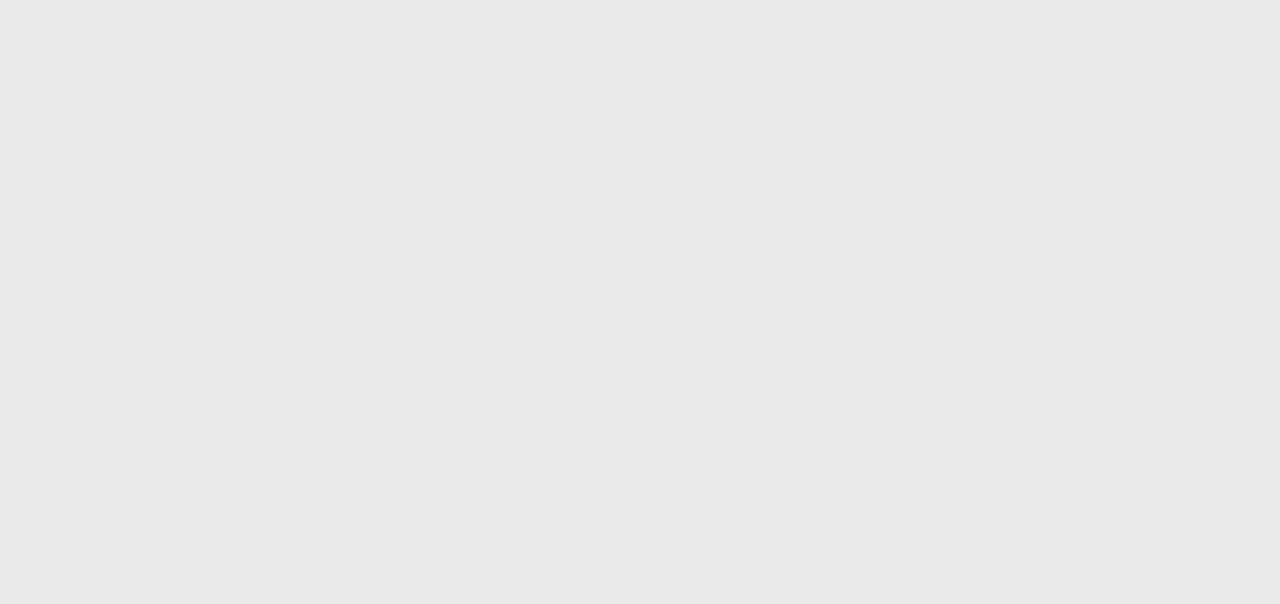
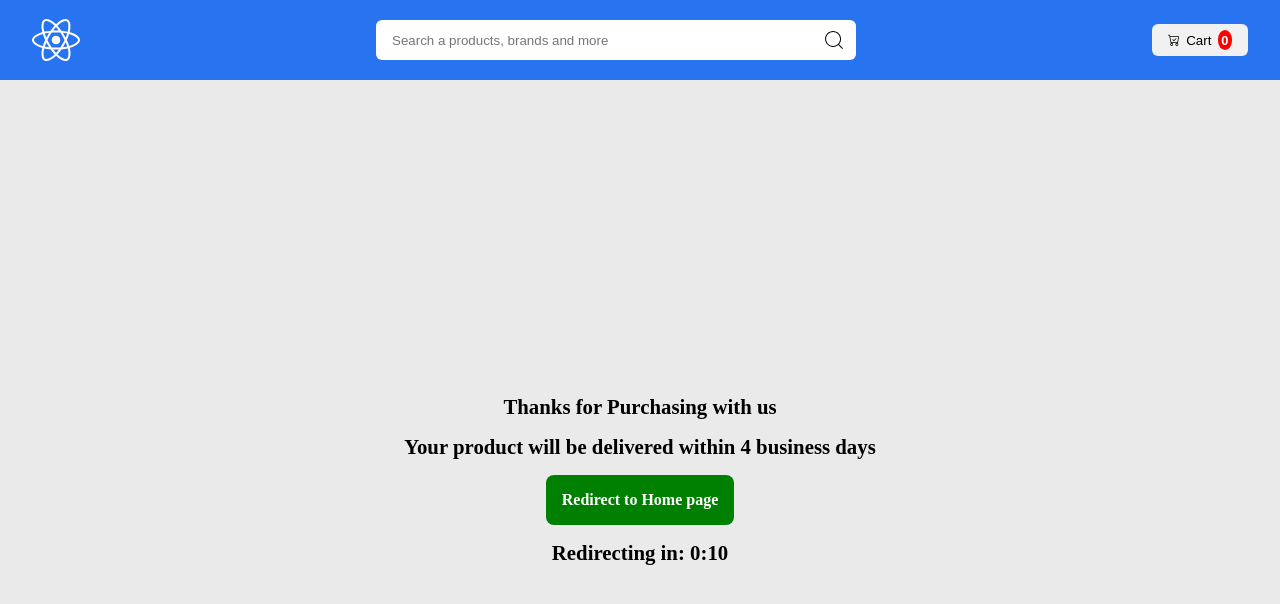
Before and after one commit to murugan-dev/e-commerce-application, a React (Vite) app: page /buy-successful in a window 1280 px wide. Before the commit this address had no page. Shown: the top 604 px of the page. Built offline with nearby package versions, Linux system fonts and the light colour scheme.

Commit message:
Home page response is added

```diff
--- a/index.html
+++ b/index.html
@@ -4,7 +4,7 @@
     <meta charset="UTF-8" />
     <link rel="icon" type="image/svg+xml" href="/vite.svg" />
     <meta name="viewport" content="width=device-width, initial-scale=1.0" />
-    <title>Vite + React + TS</title>
+    <title>E commerce application</title>
 
   </head>
   <body>
--- a/src/pages/BuyNow/index.tsx
+++ b/src/pages/BuyNow/index.tsx
@@ -5,7 +5,7 @@ import React, { useEffect, useState } from "react";
 import { type ProductInfo } from "@/types/types";
 
 // Third party Libraries
-import { useLocation } from "react-router-dom";
+import { useLocation, useNavigate } from "react-router-dom";
 import { useFormik } from "formik";
 
 // Custom Component
@@ -17,6 +17,7 @@ import "./styles.scss";
 
 const BuyNow = () => {
   const location = useLocation();
+  const navigate = useNavigate();
   const { products = [], counts = {} } = location?.state || {};
 
   const [count, setCount] = useState<{ [key: string]: number }>(() => {
@@ -60,6 +61,12 @@ const BuyNow = () => {
     const productCount = count[product.id] || 1;
     return total + productCount * product.price;
   }, 0);
+  const navigateToSuccesfullPage = () =>{
+    const TrueValues = Object.values(formik?.values).filter((item)=> item !== '')
+    if(TrueValues?.length !== 0 && TrueValues?.length === Object.values(formik?.values)?.length){
+      navigate('/buy-successful')
+    }
+  }
 
   useEffect(() => {
     if (Object.keys(counts)) {
@@ -193,7 +200,7 @@ const BuyNow = () => {
             )}
 
         <div className="place-order">
-          <button type="submit">Place Order</button>
+          <button type="submit" onClick={navigateToSuccesfullPage}>Place Order</button>
         </div>
       </form>
     </div>
--- a/src/pages/BuySuccesfull/index.jsx
+++ b/src/pages/BuySuccesfull/index.jsx
@@ -0,0 +1,53 @@
+// React and react related imports
+import React, { useState, useEffect } from 'react';
+
+// Third party libraries
+import { useNavigate } from 'react-router-dom';
+
+// custom component
+import Header from '../Header';
+
+//styles
+import './styles.scss';
+
+const BuySuccesfull = () => {
+    const navigate = useNavigate();
+    const [timeLeft, setTimeLeft] = useState(15);
+    const RedirectToHome = () => {
+        navigate('/');
+    };
+
+    useEffect(() => {
+        if (timeLeft === 0) {
+            RedirectToHome();
+            return;
+        }
+        const intervalId = setInterval(() => {
+            setTimeLeft(timeLeft - 1);
+        }, 1000);
+
+        return () => clearInterval(intervalId);
+    }, [timeLeft, navigate]);
+
+    const formatTime = (time) => {
+        const minutes = Math.floor(time / 60);
+        const seconds = time % 60;
+        return `${minutes}:${seconds < 10 ? '0' : ''}${seconds}`;
+    };
+
+    return (
+        <div>
+            <Header />
+            <div className='contents-container'>
+                <p>Thanks for Purchasing with us</p>
+                <p>Your product will be delivered within 4 business days</p>
+                <button onClick={RedirectToHome}>Redirect to Home page</button>
+                <div className='timer'>
+                    <p>Redirecting in: {formatTime(timeLeft)}</p>
+                </div>
+            </div>
+        </div>
+    );
+};
+
+export default BuySuccesfull;
--- a/src/pages/BuySuccesfull/styles.scss
+++ b/src/pages/BuySuccesfull/styles.scss
@@ -0,0 +1,21 @@
+.contents-container{
+    display: flex;
+    align-items: center;
+    justify-content: center;
+    flex-direction: column;
+    gap: 1rem;
+    height: 100vh;
+    p{
+        font-weight: 600;
+        font-size: 1.3rem;
+    }
+    button{
+        all: unset;
+        cursor: pointer;
+        background-color: green;
+        color: #fff;
+        font-weight: 600;
+        padding: 1rem;
+        border-radius: 0.5rem;
+    }
+}
--- a/src/pages/Header/index.tsx
+++ b/src/pages/Header/index.tsx
@@ -6,8 +6,8 @@ import { type ProductInfo } from '@/types/types';
 
 // Third party libaries
 import { BsCartCheck } from "react-icons/bs";
+import { FaReact } from "react-icons/fa6";
 import { CiSearch } from "react-icons/ci";
-import { SiReactivex } from "react-icons/si";
 import { useNavigate } from 'react-router-dom';
 import { useSelector } from 'react-redux';
 
@@ -24,7 +24,7 @@ function Header() {
   }
   return (
     <header className="header">
-       <SiReactivex className="logo"/>
+       <FaReact className="logo"/>
       <div className="search-box">
 
       <input
--- a/src/pages/Header/style.scss
+++ b/src/pages/Header/style.scss
@@ -54,10 +54,21 @@ header {
   .search {
     border: none;
     height: 2.5rem;
-    width: 30rem;
     padding: 1rem;
     border-radius: 6px;
+}
+
+@media screen and (max-width: 425px) {
+  .search {
+      width: 5.9rem;
   }
+}
+
+@media screen and (min-width: 768px) {
+    .search {
+        width: 30rem;
+    }
+}
   .search:focus {
     outline-color: grey;
   }
--- a/src/pages/Product-card/styles.scss
+++ b/src/pages/Product-card/styles.scss
@@ -1,9 +1,14 @@
 .product-card__container {
   padding: 2rem;
+
   .product-card__grid {
     display: grid;
     grid-template-columns: repeat(auto-fill, minmax(22rem, 1fr));
     row-gap: 1rem;
+  //   @media screen and (max-width: 377px){
+  //   grid-template-columns: repeat(auto-fill, minmax(10rem, 1fr));
+
+  // }
   }
   .product-card__title_header {
     display: flex;
--- a/src/routes/AppRoutes.tsx
+++ b/src/routes/AppRoutes.tsx
@@ -9,6 +9,7 @@ import Home from '@/pages/Home';
 import ViewDetailsPage from '@/pages/view-details-page';
 import YourCarts from '@/pages/Your-carts';
 import BuyNow from '@/pages/BuyNow';
+import BuySuccesfull from '@/pages/BuySuccesfull';
 
 function AppRoutes() {
   return (
@@ -18,6 +19,7 @@ function AppRoutes() {
           <Route path="/view-details" element={<ViewDetailsPage />} />
           <Route path="/your-carts" element={<YourCarts />} />
           <Route path="/buy-now" element={<BuyNow />} />
+          <Route path="/buy-successful" element={<BuySuccesfull />} />
         </Routes>
       </BrowserRouter>
   )
```
